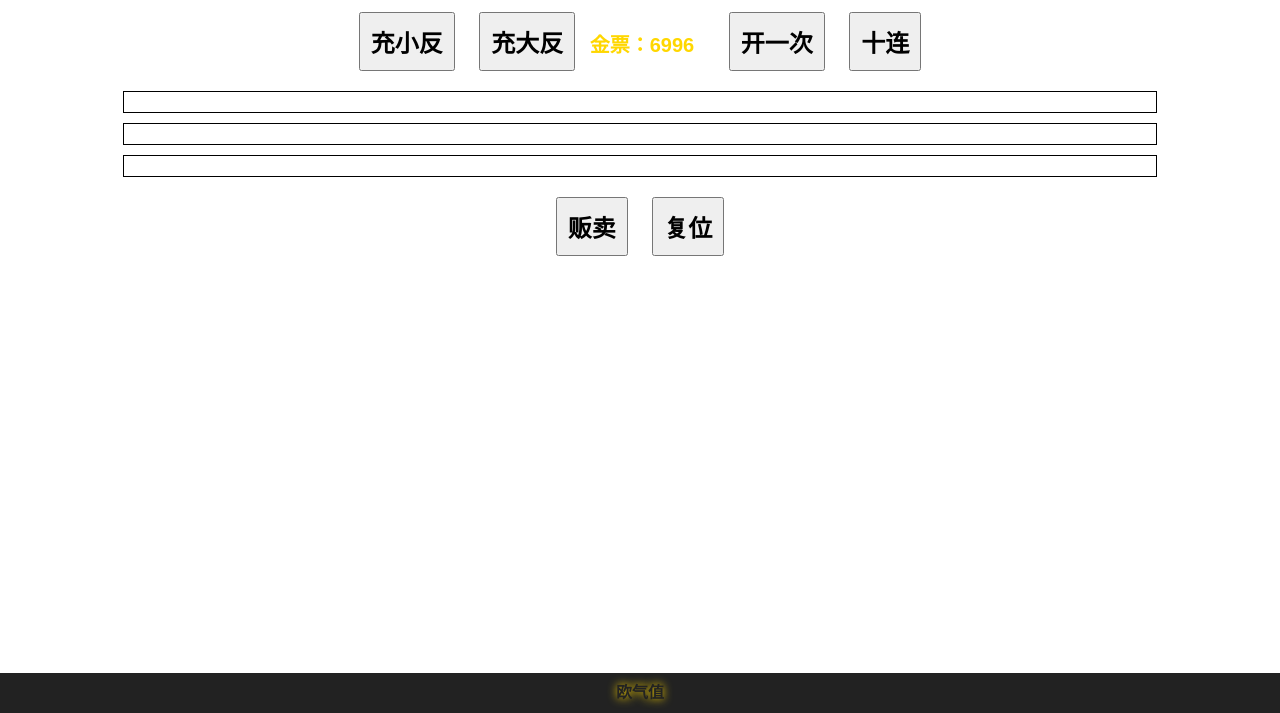
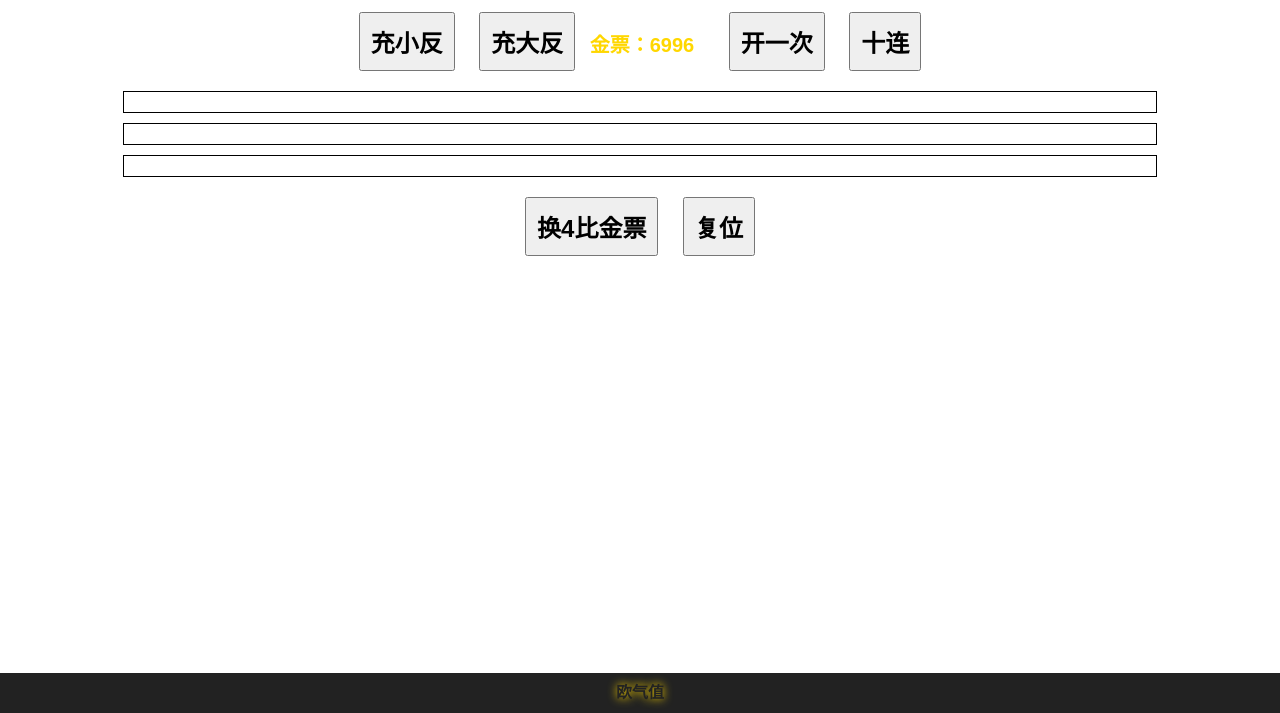
Before and after one commit to heyturbo/amulet, a plain HTML site: page index.html in a window 1280 px wide. Shown: the part 87-800 px from the top of the page. Drawn offline with Linux system fonts and the light colour scheme.

Commit message:
Update index.html

```diff
--- a/index.html
+++ b/index.html
@@ -3,7 +3,7 @@
 <head>
     <meta charset="UTF-8">
     <meta name="viewport" content="width=device-width, initial-scale=1.0">
-    <title>超级内丹仙葫模拟器</title>
+    <title>超内模拟器开局送小反版</title>
     <style>
         body {
             font-family: Arial, sans-serif;
@@ -76,7 +76,7 @@
     <div id="result"></div>
     <div id="statistics"></div>
     <div id="value"></div>
-    <button id="sell">贩卖</button>
+    <button id="sell">换4比金票</button>
     <button id="reset">复位</button>
     <div id="luck">
         <div id="luck-bar"></div>
```
